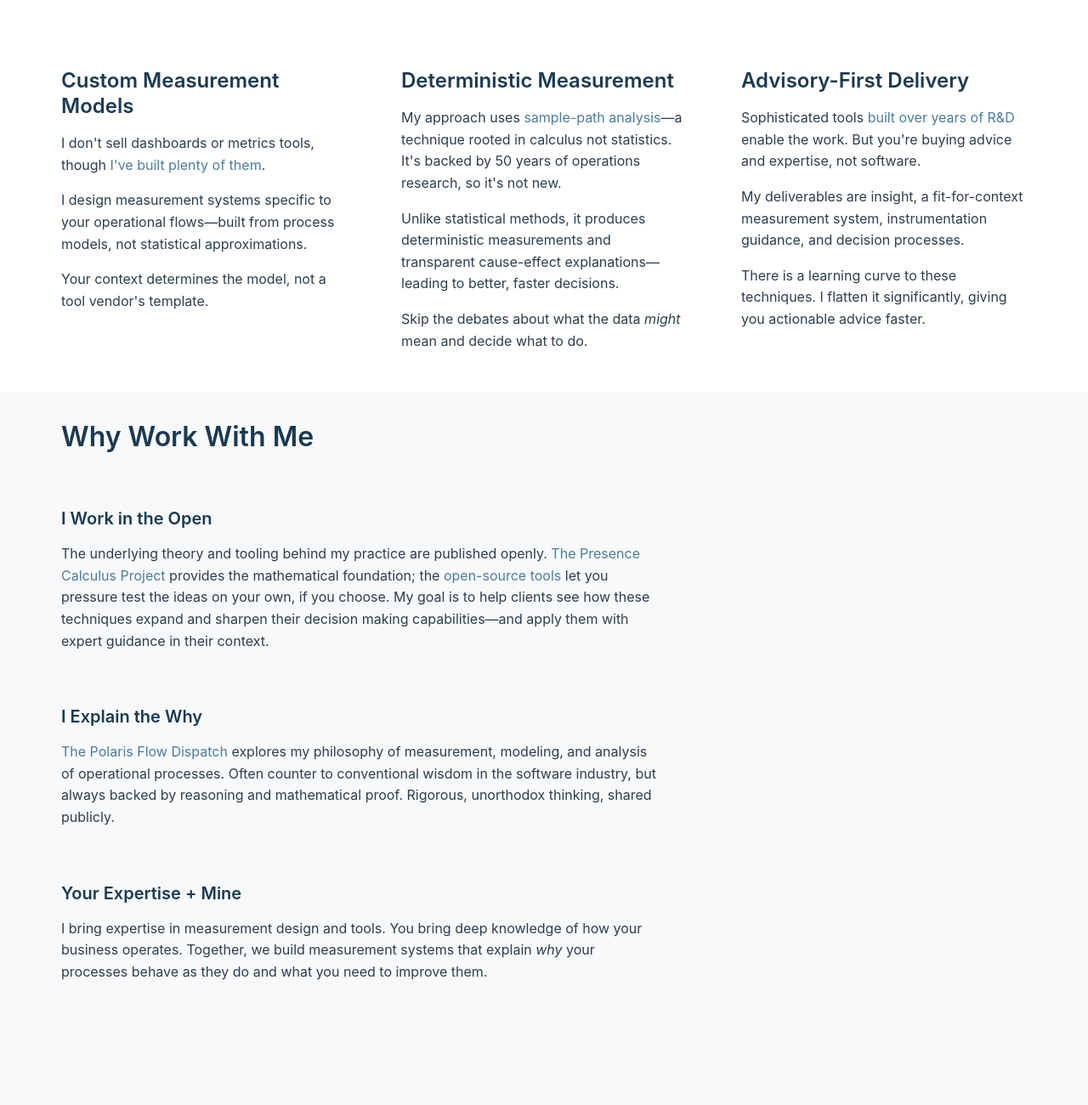
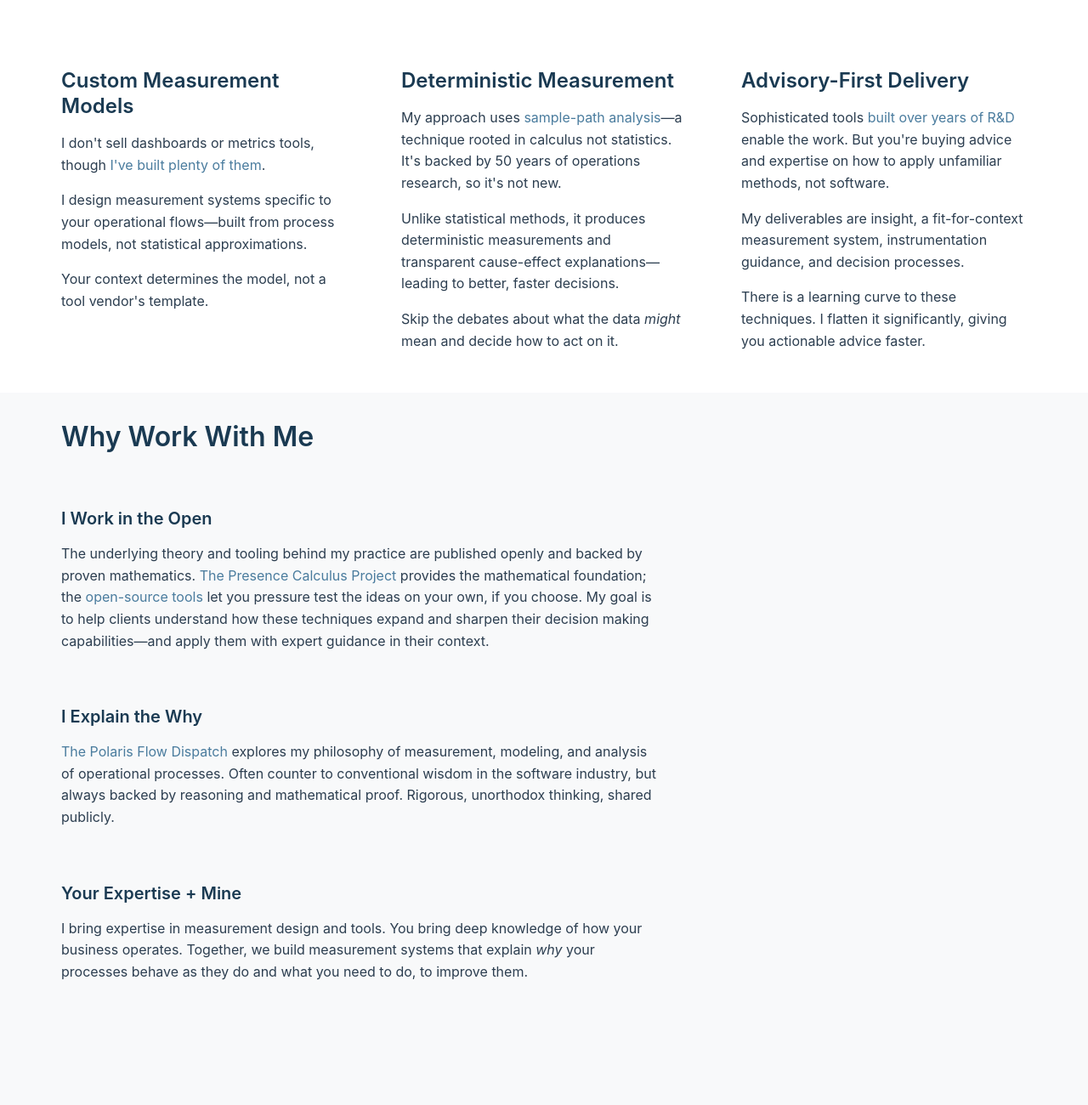
Before and after one commit to polarisadvisor/polarisadvisor, an Eleventy site: page v1/src/index.md in a window 1280 px wide. Shown: the part 1460-2760 px from the top of the page at 85% size. Built offline with nearby package versions, Linux system fonts and the light colour scheme; Eleventy itself is replaced by a stand-in of ours; files that its build step writes are made by us from their sources.

Commit message:
Copy edits and tightening.

```diff
--- a/v1/src/index.md
+++ b/v1/src/index.md
@@ -61,11 +61,11 @@ description: Bespoke measurement systems grounded in how your work flows. Custom
         <h3>Deterministic Measurement</h3>
         <p>My approach uses <a href="https://samplepath.pcalc.org">sample-path analysis</a>—a technique rooted in calculus not statistics. It's backed by 50 years of operations research, so it's not new. </p>
         <p>Unlike statistical methods, it produces deterministic measurements and transparent cause-effect explanations—leading to better, faster decisions.</p>
-        <p>Skip the debates about what the data <em>might</em> mean and decide what to do.</p>
+        <p>Skip the debates about what the data <em>might</em> mean and decide how to act on it.</p>
       </div>
       <div class="prop">
         <h3>Advisory-First Delivery</h3>
-        <p>Sophisticated tools <a href="https://github.com/krishnaku">built over years of R&D</a> enable the work. But you're buying advice and expertise, not software.</p>
+        <p>Sophisticated tools <a href="https://github.com/krishnaku">built over years of R&D</a> enable the work. But you're buying advice and expertise on how to apply unfamiliar methods, not software.</p>
         <p>My deliverables are insight, a fit-for-context measurement system, instrumentation guidance, and decision processes.</p>
         <p>There is a learning curve to these techniques. I flatten it significantly, giving you actionable advice faster.</p>
       </div>
@@ -79,7 +79,7 @@ description: Bespoke measurement systems grounded in how your work flows. Custom
 
     <div class="credibility-item">
       <h3>I Work in the Open</h3>
-      <p>The underlying theory and tooling behind my practice are published openly. <a href="{{ site.github.docs }}" target="_blank" rel="noopener">The Presence Calculus Project</a> provides the mathematical foundation; the <a href="{{ site.github.opensource }}" target="_blank" rel="noopener">open-source tools</a> let you pressure test the ideas on your own, if you choose. My goal is to help clients see how these techniques expand and sharpen their decision making capabilities—and apply them with expert guidance in their context.</p>
+      <p>The underlying theory and tooling behind my practice are published openly and backed by proven mathematics. <a href="{{ site.github.docs }}" target="_blank" rel="noopener">The Presence Calculus Project</a> provides the mathematical foundation; the <a href="{{ site.github.opensource }}" target="_blank" rel="noopener">open-source tools</a> let you pressure test the ideas on your own, if you choose. My goal is to help clients understand how these techniques expand and sharpen their decision making capabilities—and apply them with expert guidance in their context.</p>
     </div>
 
     <div class="credibility-item">
@@ -89,7 +89,7 @@ description: Bespoke measurement systems grounded in how your work flows. Custom
 
     <div class="credibility-item">
       <h3>Your Expertise + Mine</h3>
-      <p>I bring expertise in measurement design and tools. You bring deep knowledge of how your business operates. Together, we build measurement systems that explain <em>why</em> your processes behave as they do and what you need to improve them.</p>
+      <p>I bring expertise in measurement design and tools. You bring deep knowledge of how your business operates. Together, we build measurement systems that explain <em>why</em> your processes behave as they do and what you need to do, to improve them.</p>
     </div>
   </div>
 </section>
```
